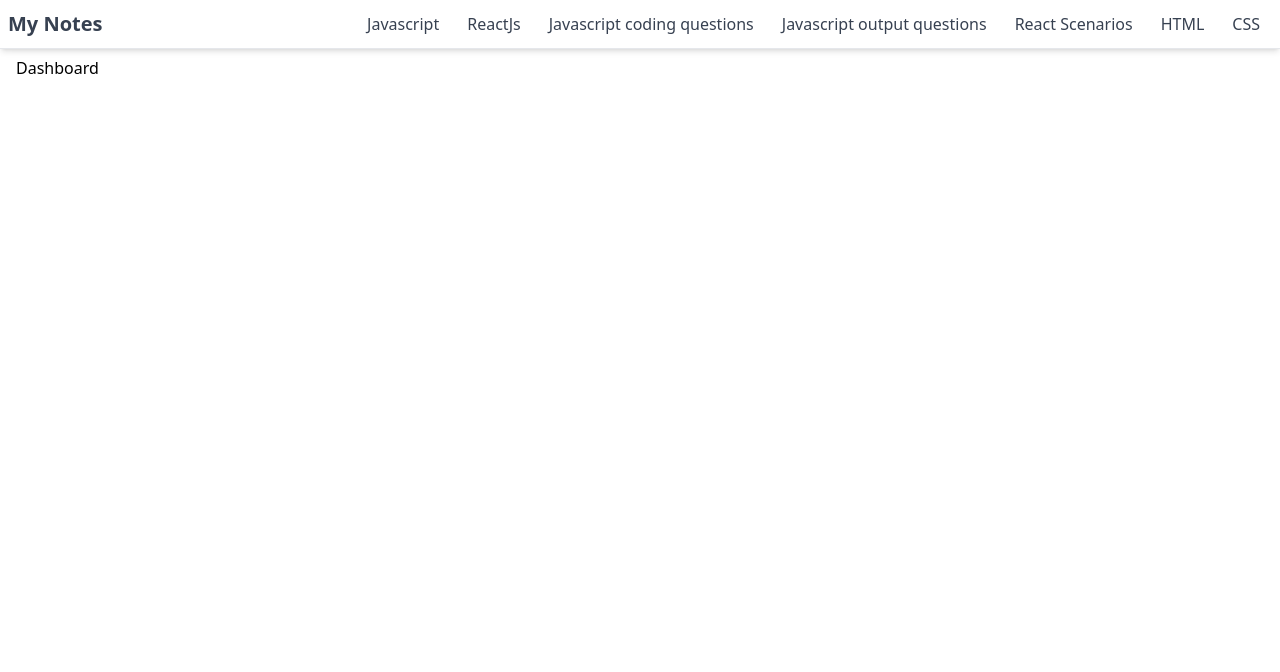
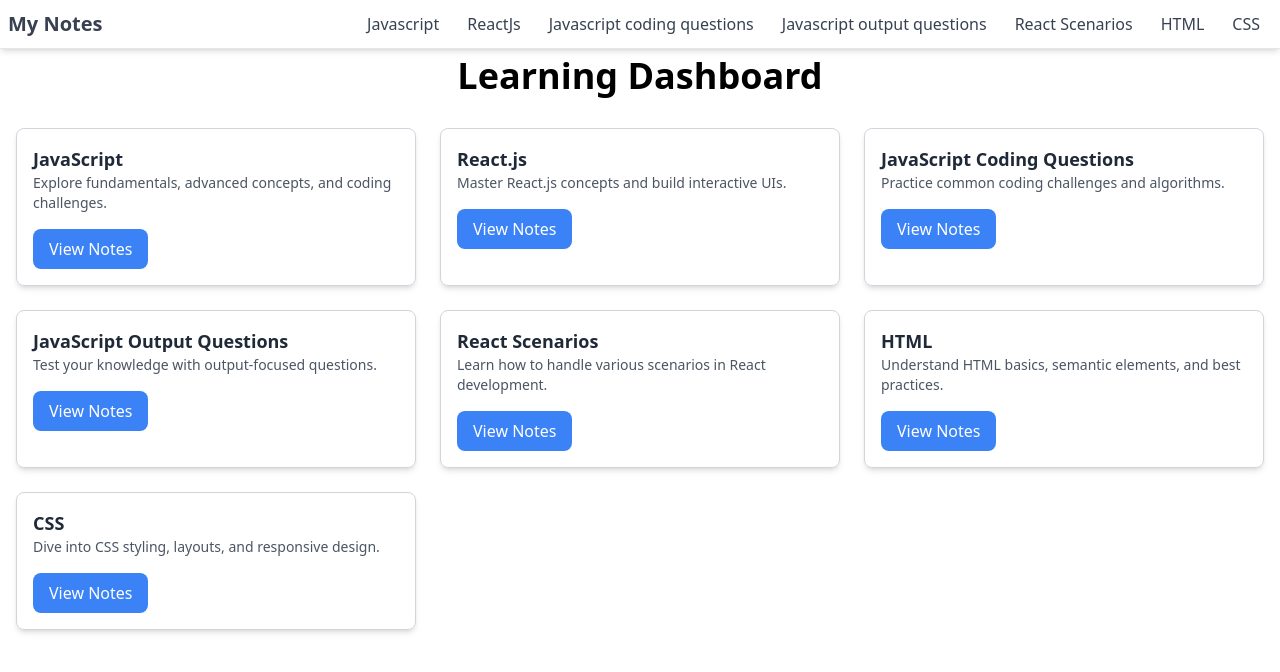
Before and after one commit to ManiKanta9578/NoteCraftr, a Next.js app in the folder client/: page / in a window 1280 px wide. Shown: the top 672 px of the page. Built offline with nearby package versions, Linux system fonts and the light colour scheme.

Commit message:
dashboard design implemented

```diff
--- a/client/components/Dashboard.js
+++ b/client/components/Dashboard.js
@@ -1,10 +1,36 @@
 import React from 'react';
+import { useRouter } from "next/router";
+
+const topics = [
+    { id: 1, href:'/javascript' ,name: 'JavaScript', description: 'Explore fundamentals, advanced concepts, and coding challenges.' },
+    { id: 2, href:'/reactjs' ,name: 'React.js', description: 'Master React.js concepts and build interactive UIs.' },
+    { id: 3, href:'/javascript-coding-questions' ,name: 'JavaScript Coding Questions', description: 'Practice common coding challenges and algorithms.' },
+    { id: 4, href:'/javascript-output-questions' ,name: 'JavaScript Output Questions', description: 'Test your knowledge with output-focused questions.' },
+    { id: 5, href:'/react-scenarios' ,name: 'React Scenarios', description: 'Learn how to handle various scenarios in React development.' },
+    { id: 6, href:'/html' ,name: 'HTML', description: 'Understand HTML basics, semantic elements, and best practices.' },
+    { id: 7, href:'/css' ,name: 'CSS', description: 'Dive into CSS styling, layouts, and responsive design.' },
+];
 
 const Dashboard = () => {
+    const router = useRouter();
 
     return (
         <div className="container mx-auto px-4 mt-14">
-           Dashboard
+            <h1 className="text-4xl font-bold mb-8 text-center">Learning Dashboard</h1>
+            <div className="grid grid-cols-1 sm:grid-cols-2 lg:grid-cols-3 gap-6">
+                {topics.map((topic) => (
+                    <div key={topic.id} className="p-4 border border-gray-300 rounded-lg shadow-md hover:shadow-lg transition-shadow duration-300">
+                        <h3 className="text-lg font-semibold text-gray-800">{topic.name}</h3>
+                        <p className="text-sm text-gray-600">{topic.description}</p>
+                        <button
+                            onClick={() => router.push(topic.href)} // Corrected to use parentheses
+                            className="mt-4 bg-blue-500 text-white px-4 py-2 rounded-lg transition-colors duration-300 hover:bg-blue-600"
+                        >
+                            View Notes
+                        </button>
+                    </div>
+                ))}
+            </div>
         </div>
     );
 };
--- a/client/components/NoteCard.js
+++ b/client/components/NoteCard.js
@@ -1,21 +1,34 @@
 import React from 'react';
 import { Prism as SyntaxHighlighter } from 'react-syntax-highlighter';
 
-
 const NoteCard = ({ note }) => {
-
   return (
-    <div className="border border-gray-300 shadow-lg p-4 rounded-lg mx-auto">
-      <h3 className="text-3xl md:text-xl font-semibold mb-3 text-left">{note.question}</h3>
+    <div className=" bg-white border border-gray-200 shadow-lg p-6 rounded-lg mx-auto">
+      <h3 className="text-2xl md:text-lg font-bold mb-4 text-gray-800">{note.question}</h3>
       {note.content.length > 0 ? (
         note.content.map((item, index) => {
           if (item.type === "answer") {
-            return <p key={index} className="mb-2 text-3xl md:text-lg">{item.value}</p>;
+            return (
+              <p key={index} className="mb-4 text-2xl md:text-lg text-gray-700 leading-relaxed">
+                {item.value}
+              </p>
+            );
           } else if (item.type === "code") {
             return (
-              <SyntaxHighlighter key={index} language="javascript">
-                {item.value}
-              </SyntaxHighlighter>
+              <div key={index} className="mb-4">
+                <SyntaxHighlighter
+                  language="javascript"
+                  customStyle={{
+                    padding: "16px",
+                    borderRadius: "8px",
+                    backgroundColor: "#f5f5f5",
+                    fontSize: "14px",
+                    overflowX: "auto",
+                  }}
+                >
+                  {item.value}
+                </SyntaxHighlighter>
+              </div>
             );
           }
           return null;
--- a/client/pages/addNote.js
+++ b/client/pages/addNote.js
@@ -4,7 +4,7 @@ import { createNote } from '../services/api';
 const AddNote = () => {
   const [formData, setFormData] = useState({
     question: '',
-    fields: [{ type: 'answer', value: '' }] // Start with one answer field
+    fields: [{ type: 'answer', value: '' }]
   });
 
   const handleChange = (e, index) => {
@@ -16,7 +16,7 @@ const AddNote = () => {
   const handleAddField = (type) => {
     setFormData((prevData) => ({
       ...prevData,
-      fields: [...prevData.fields, { type, value: '' }] // Add a new field object
+      fields: [...prevData.fields, { type, value: '' }]
     }));
   };
 
@@ -44,7 +44,7 @@ const AddNote = () => {
   };
 
   return (
-    <div className="max-w-xl mx-auto p-6 bg-white shadow-lg rounded-lg">
+    <div className=" mx-auto p-6 bg-white shadow-lg rounded-lg mt-10">
       <h1 className="text-2xl font-semibold mb-4">Add New Note</h1>
       <form onSubmit={handleSubmit}>
         <input
```
